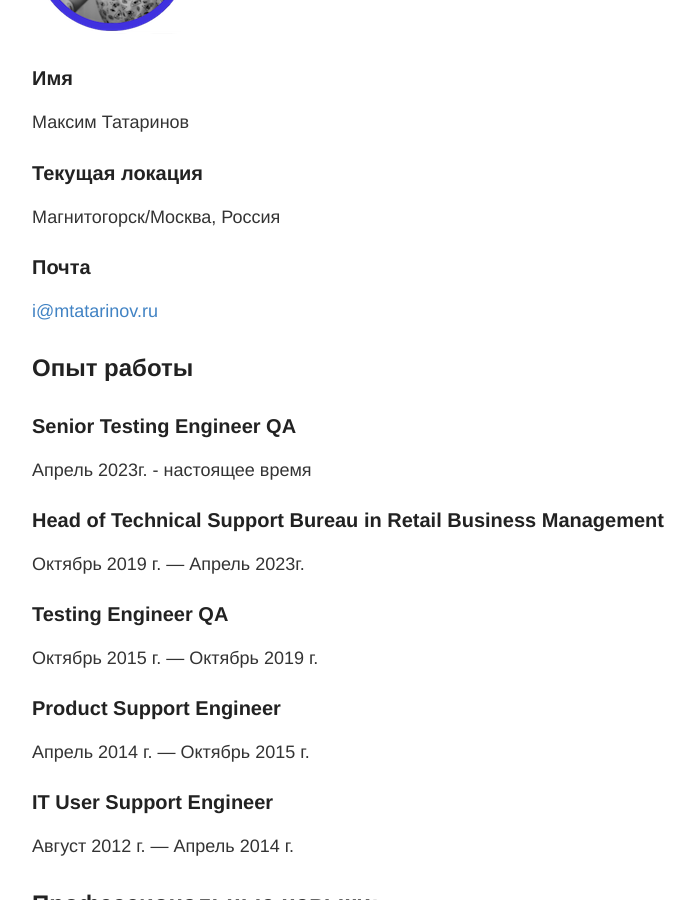
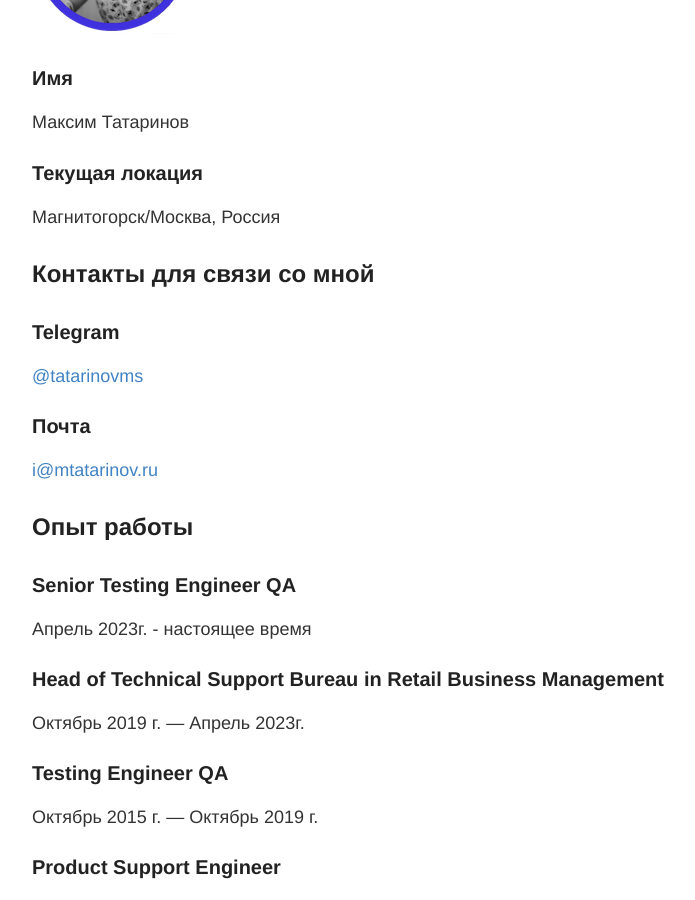
Before and after one commit to tatarinovms/tatarinovms.github.io, a Jekyll site: the page built from cv.md, in a window 1280 px wide and 900 px high, scrolled down 396 px. Shown: the whole window, without its empty margins (248-943 px from the left). Built offline with Jekyll 4.4.1, drawn with Linux system fonts in a browser that asks for light colours.

Commit message:
Update cv.md

```diff
--- a/cv.md
+++ b/cv.md
@@ -11,6 +11,12 @@ permalink: /cv/
 
 ### Текущая локация
 Магнитогорск/Москва, Россия
+
+## Контакты для связи со мной
+
+### Telegram
+
+[@tatarinovms](https://t.me/tatarinovms)
 
 ### Почта
 [i@mtatarinov.ru](mailto:i@mtatarinov.ru)
@@ -38,6 +44,7 @@ permalink: /cv/
 Август 2012 г. — Апрель 2014 г.
 
 ## Профессиональные навыки:
+
 ✅ Знание теории и методов тестирования;
 
 ✅ Понимание и опыт тестирования REST API;
```
